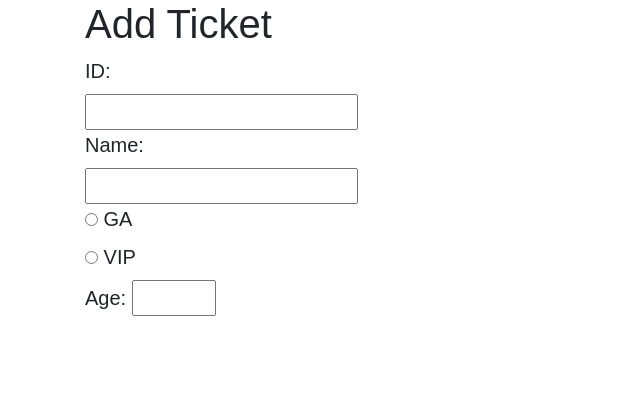
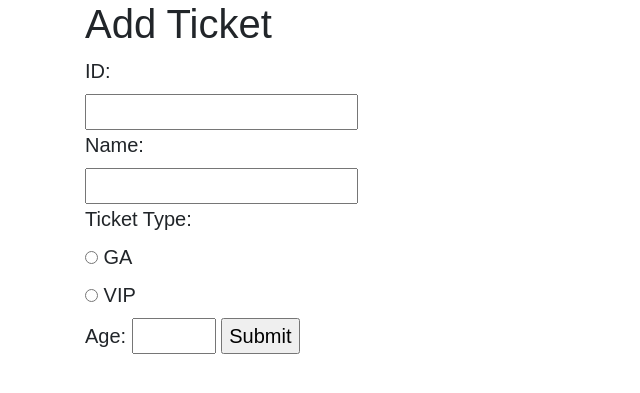
Before and after one commit to henrivrod/coachella, a Flask app: page /add_ticket in a window 1280 px wide. Shown: the part 62-455 px from the top of the page, without its empty margins (0-640 px from the left). Run offline with Flask 2, Linux system fonts and the light colour scheme; parts of the project's set-up code (start-up, migrations or seed data) failed here and were passed over; some libraries are stand-ins or nearby versions.

Commit message:
artist page

```diff
--- a/templates/add_ticket.html
+++ b/templates/add_ticket.html
@@ -24,6 +24,7 @@
         <label for="name">Name:</label><br>
         <input type="text" id="name" name="name"><br>
 
+        <label for="type">Ticket Type:</label><br>
         <input type="radio" id="GA" name="type" value="GA">
         <label for="GA">GA</label><br>
         <input type="radio" id="VIP" name="type" value="VIP">
@@ -31,6 +32,8 @@
 
         <label for="age">Age:</label>
         <input type="number" id="age" name="age" min="1" max="150">
+
+        <input type="submit" value="Submit">
     </form>
 
     </body>
```
